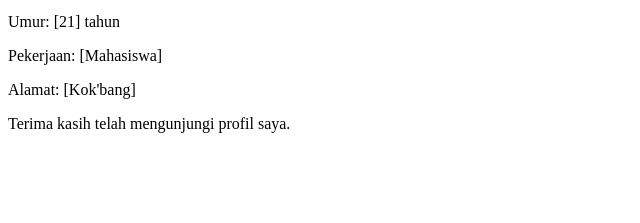
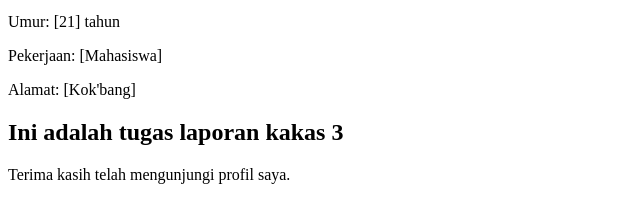
Before and after one commit to firmanrr/60900121062-kakas-c, a plain HTML site: page index.html in a window 1280 px wide. Shown: the part 101-324 px from the top of the page, without its empty margins (0-640 px from the left). Drawn offline with Linux system fonts and the light colour scheme.

Commit message:
commit kedua "menambahkan teks h2"

```diff
--- a/index.html
+++ b/index.html
@@ -14,6 +14,7 @@
         <p>Umur: [21] tahun</p>
         <p>Pekerjaan: [Mahasiswa]</p>
         <p>Alamat: [Kok'bang]</p>
+        <h2>Ini adalah tugas laporan kakas 3</h2>
     </section>
     <footer>
         <p>Terima kasih telah mengunjungi profil saya.</p>
```
